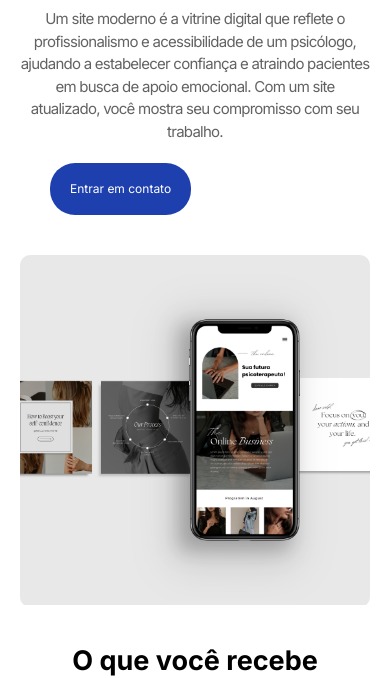
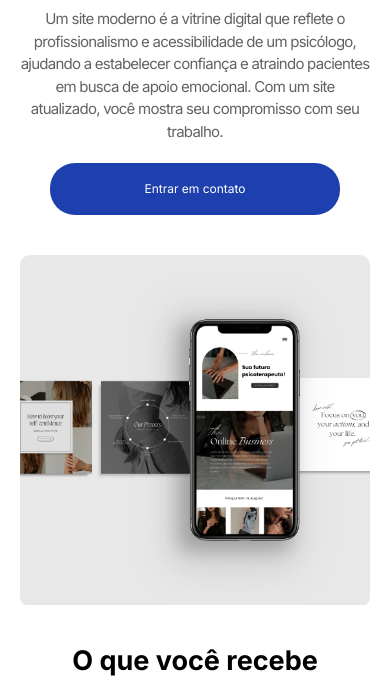
Before and after one commit to anaadx/introspect, a plain HTML site: page pages/home.html in a window 390 px wide. Shown: the part 178-856 px from the top of the page. Drawn offline with Linux system fonts and the light colour scheme.

Commit message:
feat: button mobile done

```diff
--- a/styles/media.css
+++ b/styles/media.css
@@ -140,4 +140,8 @@
 	.whyUs .whyChooseText {
 		width: 100%;
 	}
+
+	.introduction .text .buttons a {
+		width: 100%;
+	}
 }
```
